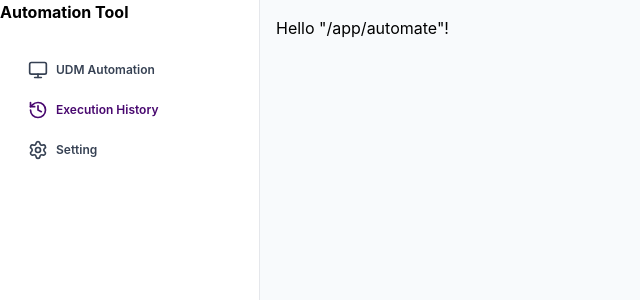
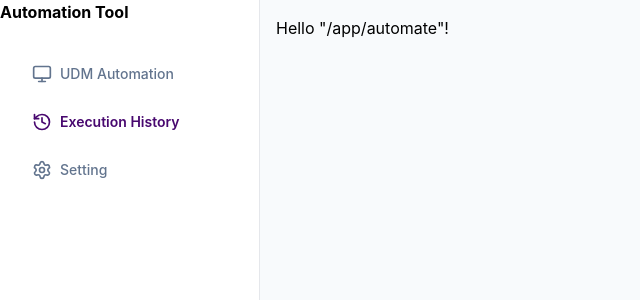
Before and after one commit to czvein17/udm-automation, a React (Vite) app in the folder client/: page /app/automate in a window 1280 px wide. Shown: the top 300 px of the page, without its empty margins (0-640 px from the left). Built offline with nearby package versions, Linux system fonts and the light colour scheme.

Commit message:
style: update sidebar link styles and add checkbox styling for consistency

```diff
--- a/client/src/index.css
+++ b/client/src/index.css
@@ -14,18 +14,26 @@
     @apply font-sans antialiased;
     font-family: Inter, ui-sans-serif, system-ui, sans-serif;
   }
+
+  input[type="checkbox"] {
+    @apply accent-wtwSecondary cursor-pointer;
+  }
 }
 
 @layer components {
   .sidebar-link {
-    @apply text-gray-700 py-2 px-3 font-semibold rounded hover:bg-wtwSecondary/10 hover:text-wtwPrimary flex items-center gap-2 text-xs;
+    @apply text-slate-500 py-3 px-4 font-medium rounded hover:bg-wtwSecondary/10 hover:text-wtwPrimary flex items-center gap-2 text-sm transition-all;
   }
 
   .sidebar-link-active {
-    @apply text-wtwPrimary rounded;
+    @apply text-wtwPrimary rounded font-semibold;
   }
 
   .btn-primary {
     @apply bg-wtwPrimary text-white py-2 px-5 rounded-lg hover:bg-wtwSecondary cursor-pointer;
   }
+
+  .card {
+    @apply bg-white rounded-2xl border border-slate-200 shadow-sm h-full;
+  }
 }
```
